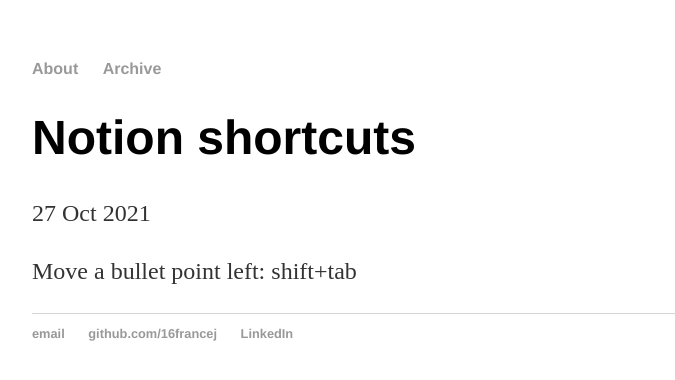
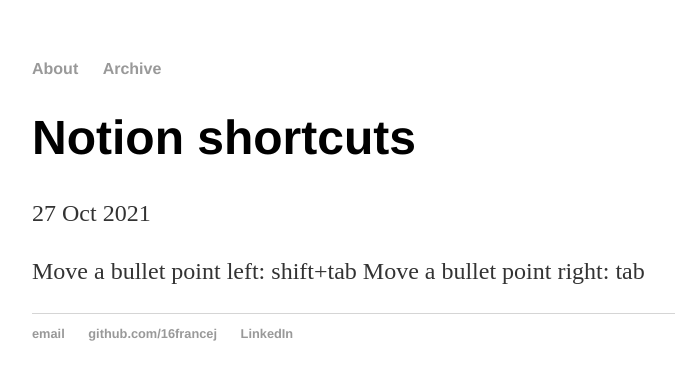
Before and after one commit to 16francej/16francej.github.io, a Jekyll site: the page built from _posts/2021-10-27-Notion-Shortcuts.md, in a window 1280 px wide. Shown: the top 380 px of the page, without its empty margins (160-835 px from the left). Built offline with Jekyll 4.4.1, drawn with Linux system fonts in a browser that asks for light colours.

Commit message:
Update 2021-10-27-Notion-Shortcuts.md

```diff
--- a/_posts/2021-10-27-Notion-Shortcuts.md
+++ b/_posts/2021-10-27-Notion-Shortcuts.md
@@ -5,3 +5,4 @@ date: 2021-10-27
 ---
 
 Move a bullet point left: shift+tab
+Move a bullet point right: tab
```
